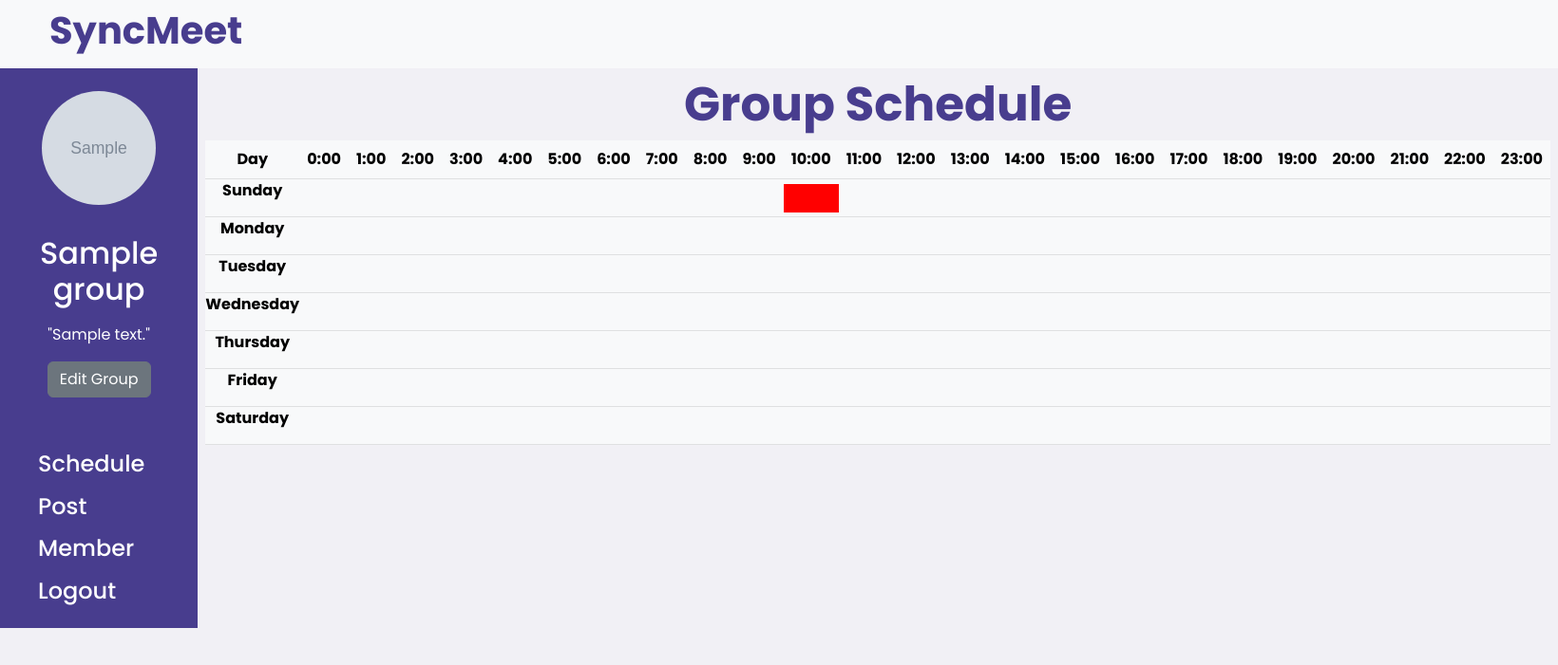
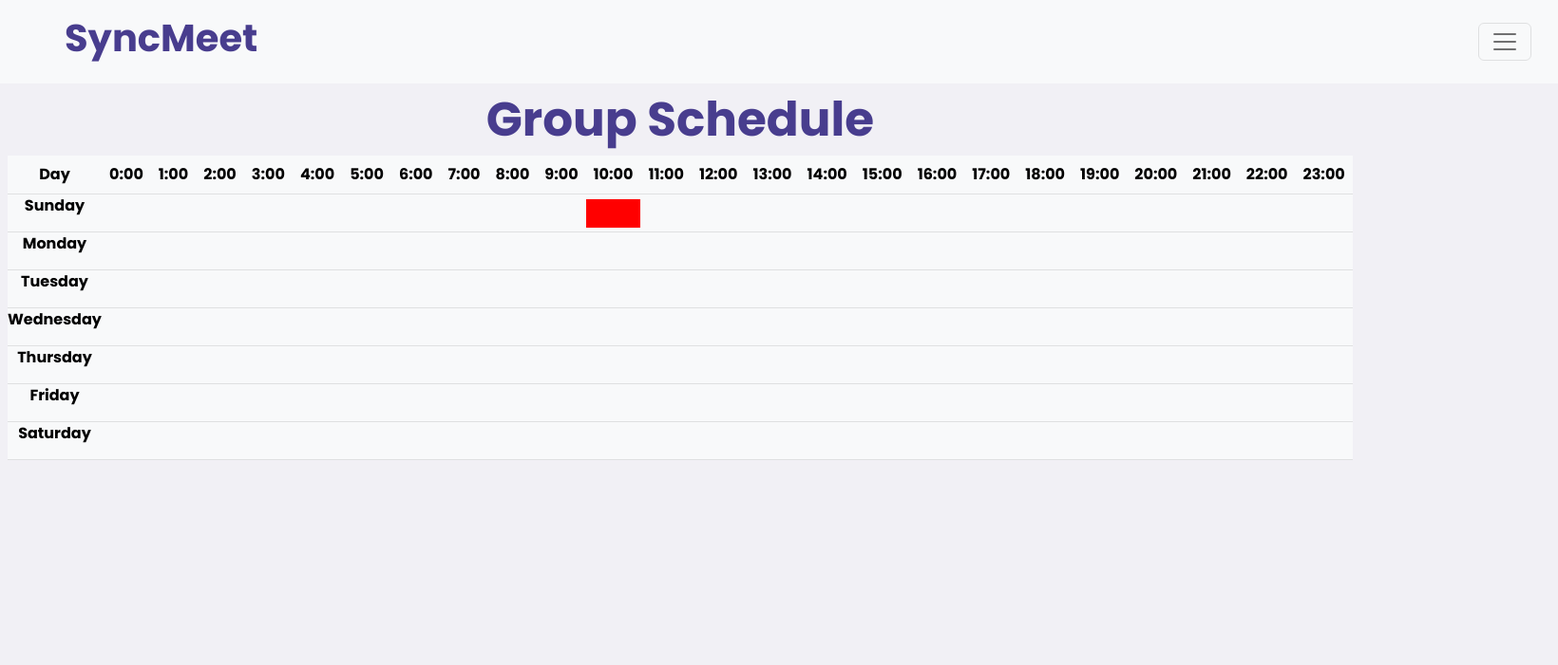
Before and after one commit to 6410615063/SyncMeet, a Django app: page /group/group/1/ in a window 1640 px wide. Shown: the top 701 px of the page at 95% size. Run offline with Django 4.2, Linux system fonts and the light colour scheme; tables that the repository leaves empty hold one stand-in row (values such as "Sample post"); grey boxes marked "Sample" are stand-in pictures; lists and menus that the app fills with data are empty.

Commit message:
update groups ui

```diff
--- a/groups/templates/groups/group_members.html
+++ b/groups/templates/groups/group_members.html
@@ -71,6 +71,7 @@
                 </div>
                 <br>
             </div>
+            <br>
             {% endfor %}
             <br>
             <a class="btn btn-secondary btn-success" href="{% url 'add_member' group_id=group.id %}" class="edit-group-button">Add Member</a>
--- a/groups/templates/groups/group_schedule.html
+++ b/groups/templates/groups/group_schedule.html
@@ -7,7 +7,10 @@
     <meta name="viewport" content="width=device-width, initial-scale=1.0">
     <title>SyncMeet</title>
     <link href="https://cdn.jsdelivr.net/npm/bootstrap@5.2.3/dist/css/bootstrap.min.css" rel="stylesheet"
-        integrity="sha384-rbsA2VBKQhggwzxH7pPCaAqO46MgnOM80zW1RWuH61DGLwZJEdK2Kadq2F9CUG65" crossorigin="anonymous">
+    integrity="sha384-rbsA2VBKQhggwzxH7pPCaAqO46MgnOM80zW1RWuH61DGLwZJEdK2Kadq2F9CUG65" crossorigin="anonymous">
+    <script src="https://cdn.jsdelivr.net/npm/bootstrap@5.0.2/dist/js/bootstrap.bundle.min.js"
+            integrity="sha384-MrcW6ZMFYlzcLA8Nl+NtUVF0sA7MsXsP1UyJoMp4YLEuNSfAP+JcXn/tWtIaxVXM"
+            crossorigin="anonymous"></script>
     <link rel="preconnect" href="https://fonts.googleapis.com">
     <link rel="preconnect" href="https://fonts.gstatic.com" crossorigin>
     <link href="https://fonts.googleapis.com/css2?family=Poppins:wght@400;500;700&display=swap" rel="stylesheet">
@@ -15,35 +18,41 @@
 </head>
 
 <body>
-    <nav class="navbar bg-light">
+    <nav class="navbar bg-light" style="padding: 1rem;">
         <div class="container-fluid">
-            <a href="{% url 'group' %}"><h1 class="app-name">SyncMeet</h1></a>
+            <a href="{% url 'group' %}">
+                <h1 class="app-name">SyncMeet</h1>
+            </a>
+            <button class="navbar-toggler" type="button" data-bs-toggle="collapse" data-bs-target="#navbarNav"
+                aria-controls="navbarNav" aria-expanded="false" aria-label="Toggle navigation">
+                <span class="navbar-toggler-icon"></span>
+            </button>
+            <div class="collapse navbar-collapse" id="navbarNav">
+                <ul class="navbar-nav" style="margin-left: 2rem;">
+                    <li class="nav-item">
+                        <h4><a class="nav-link" href="{% url 'group' %}">Group</a></h4>
+                    </li>
+                    <li class="nav-item">
+                        <h4><a class="nav-link" href="{% url 'edit_group' group_id=group.id %}" class="edit-group-button">Edit Group</a></h4>
+                    </li>
+                    <li class="nav-item">
+                        <h4><a class="nav-link" href="{% url 'schedule_user' %}">Schedule</a></h4>
+                    </li>
+                    <li class="nav-item">
+                        <h4><a class="nav-link" href="{% url 'post' group_id=group.id %}">Post</a></h4>
+                    </li>
+                    <li class="nav-item">
+                        <h4><a class="nav-link" href="{% url 'group_members' group_id=group.id %}">Member</a></h4>
+                    </li>
+                    <li>
+                        <h4><a class="nav-link" href="{% url 'logout' %}">Logout</a></h4>
+                    </li>
+                </ul>
+            </div>
         </div>
     </nav>
 
     <div class="page-content d-flex">
-        <div class="group-side-bar">
-            <div class="group-details">
-                {% if group.gprofile %}
-                <img class="group-avatar" src="{{ group.gprofile.url }}" alt="{{ group.gname }} Profile" style="width: 120px; height: 120px;">
-                {% else %}
-                <img class="group-avatar" src="{% static 'groups/default_avatar.jpg' %}" alt="Default Avatar" style="width: 120px; height: 120px;">
-                {% endif %}
-                <br>
-                <br>
-                <h2 class="group-name">{{ group.gname }}</h2>
-                <p class="group-description">"{{ group.gdescription }}"</p>
-                <a class="btn btn-secondary" href="{% url 'edit_group' group_id=group.id %}" class="edit-group-button">Edit Group</a>
-            </div>
-            <br>
-            <div class="group-menu-bar">
-                <h4><a href="{% url 'group_schedule' group_id=group.id %}">Schedule</a></h4>
-                <h4><a href="{% url 'post' group_id=group.id %}">Post</a></h4>
-                <h4><a href="{% url 'group_members' group_id=group.id %}">Member</a></h4>
-                <h4><a href="{% url 'logout' %}">Logout</a></h4>
-            </div>
-        </div>
-
         <div class="schedule" style="text-align: center;">
             <h1>Group Schedule</h1>
             <table class="table table-light">
```
Also changed, not shown: groups/templates/groups/group_schedule_by_day.html (+34 -25 lines).
